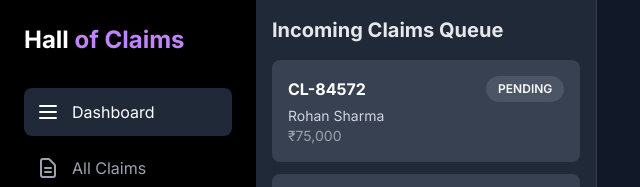
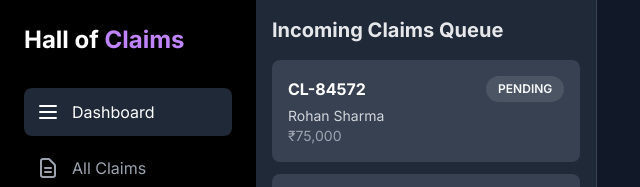
Before and after one commit to divyapriyasenthilkumar09-spec/Insurance, a plain HTML site: page index.html in a window 1280 px wide. Shown: the top 187 px of the page, 0-640 px from the left. Drawn offline with nearby package versions, Linux system fonts and the light colour scheme.

Commit message:
Update index.html

```diff
--- a/index.html
+++ b/index.html
@@ -36,7 +36,7 @@
     <div class="flex h-screen">
         <!-- Sidebar -->
         <aside class="w-64 bg-black p-6 flex flex-col">
-            <h1 class="text-2xl font-bold text-white mb-8">Hall<span class="text-purple-400"> of Claims</span></h1>
+            <h1 class="text-2xl font-bold text-white mb-8">Hall of<span class="text-purple-400"> Claims</span></h1>
             <nav class="flex flex-col space-y-2">
                 <a href="#" class="bg-gray-800 text-white flex items-center p-3 rounded-lg">
                     <svg class="w-6 h-6 mr-3" fill="none" stroke="currentColor" viewBox="0 0 24 24"><path stroke-linecap="round" stroke-linejoin="round" stroke-width="2" d="M4 6h16M4 12h16M4 18h16"></path></svg>
```
